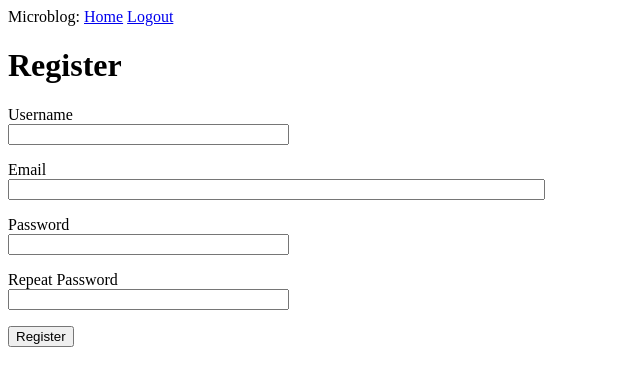
After one commit to fstepien/python-microblog, a Flask app: page /register in a window 1280 px wide. The commit adds this page. Shown: the top 386 px of the page, without its empty margins (0-640 px from the left). Run offline with Flask 2, Linux system fonts and the light colour scheme.

Commit message:
user login and registration

```diff
--- a/app/__init__.py
+++ b/app/__init__.py
@@ -2,10 +2,14 @@ from flask import Flask
 from config import Config
 from flask_sqlalchemy import SQLAlchemy
 from flask_migrate import Migrate
+from flask_login import LoginManager
 
 app = Flask(__name__)
 app.config.from_object(Config)
 db = SQLAlchemy(app)
 migrate = Migrate(app, db)
+login = LoginManager(app)
+login.login_view = 'login'
+
 
 from app import routes, models
--- a/app/forms.py
+++ b/app/forms.py
@@ -1,9 +1,29 @@
 from flask_wtf import FlaskForm
 from wtforms import StringField, PasswordField, BooleanField, SubmitField
-from wtforms.validators import DataRequired
+from wtforms.validators import ValidationError, DataRequired, Email, EqualTo
+from app.models import User
 
 class LoginForm(FlaskForm):
     username = StringField("Username", validators=[DataRequired()])
     password = PasswordField("Password", validators=[DataRequired()])
     remember_me = BooleanField("Remember Me")
     submit = SubmitField("Sign In")
+
+
+class RegistrationForm(FlaskForm):
+    username = StringField('Username', validators=[DataRequired()])
+    email = StringField('Email', validators=[DataRequired(), Email()])
+    password = PasswordField('Password', validators=[DataRequired()])
+    password2 = PasswordField(
+        'Repeat Password', validators=[DataRequired(), EqualTo('password')])
+    submit = SubmitField('Register')
+
+    def validate_username(self, username):
+        user = User.query.filter_by(username=username.data).first()
+        if user is not None:
+            raise ValidationError('Please use a different username.')
+
+    def validate_email(self, email):
+        user = User.query.filter_by(email=email.data).first()
+        if user is not None:
+            raise ValidationError('Please use a different email address.')
--- a/app/routes.py
+++ b/app/routes.py
@@ -1,12 +1,15 @@
-from app import app
-from flask import render_template, flash, redirect, url_for
-from app.forms import LoginForm
+from flask import render_template, flash, redirect, url_for, request
+from flask_login import login_user, logout_user, current_user, login_required
+from werkzeug.urls import url_parse
+from app import app, db
+from app.forms import LoginForm, RegistrationForm
+from app.models import User
 
 
 @app.route('/')
 @app.route('/index')
+@login_required
 def index():
-    user = {'username': 'Miguel'}
     posts = [
         {
             'author': {'username': 'John'},
@@ -17,14 +20,43 @@ def index():
             'body': 'The Avengers movie was so cool!'
         }
     ]
-    return render_template('index.html', title='Home', user=user, posts=posts)
+    return render_template('index.html', title='Home', posts=posts)
 
 
 @app.route('/login', methods=['GET', 'POST'])
 def login():
+    if current_user.is_authenticated:
+        return redirect(url_for('index'))
     form = LoginForm()
     if form.validate_on_submit():
-        flash('Login requested for user {}, remember_me={}'.format(
-            form.username.data, form.remember_me.data))
+        user = User.query.filter_by(username=form.username.data).first()
+        if user is None or not user.check_password(form.password.data):
+            flash('Invalid username or password')
+            return redirect(url_for('login'))
+        login_user(user, remember=form.remember_me.data)
+        next_page = request.args.get('next')
+        if not next_page or url_parse(next_page).netloc != '':
+            next_page = url_for('index')
+        return redirect(next_page)
+    return render_template('login.html', title='Sign In', form=form)
+
+
+@app.route('/logout')
+def logout():
+    logout_user()
+    return redirect(url_for('index'))
+
+
+@app.route('/register', methods=['GET', 'POST'])
+def register():
+    if current_user.is_authenticated:
         return redirect(url_for('index'))
-    return render_template('login.html', title='Sign In', form=form)
+    form = RegistrationForm()
+    if form.validate_on_submit():
+        user = User(username=form.username.data, email=form.email.data)
+        user.set_password(form.password.data)
+        db.session.add(user)
+        db.session.commit()
+        flash('Congratulations, you are now a registered user!')
+        return redirect(url_for('login'))
+    return render_template('register.html', title='Register', form=form)
--- a/app/templates/base.html
+++ b/app/templates/base.html
@@ -12,9 +12,13 @@
     <div>
         Microblog:
         <a href="{{url_for('index')}}">Home</a>
+        {% if current_user.is_anonymnouse %}
         <a href="{{url_for('login')}}">Login</a>
+        {% else %}
+         <a href="{{url_for('logout')}}">Logout</a>
+         {% endif %}
     </div>
-    <hr> {% with messages = get_flashed_messages() %} {% if messages %}
+    {% with messages = get_flashed_messages() %} {% if messages %}
     <ul>
         {% for message in messages %}
         <li>{{ message }}</li>
--- a/app/templates/index.html
+++ b/app/templates/index.html
@@ -6,7 +6,7 @@
 </head>
 
 <body>
-    <h1>Hi, {{ user.username }}!</h1>
+    <h1>Hi, {{ current_user.username }}!</h1>
     {% for post in posts %}
     <div>
         <p>{{ post.author.username }} says:
--- a/app/templates/login.html
+++ b/app/templates/login.html
@@ -21,4 +21,5 @@
     </p>
     <p>{{form.submit()}}</p>
 </form>
+<p>New User? <a href="{{ url_for('register') }}">Click to Register!</a></p>
 {% endblock %}
--- /dev/null
+++ b/app/templates/register.html
@@ -0,0 +1,37 @@
+{% extends "base.html" %}
+
+{% block content %}
+    <h1>Register</h1>
+    <form action="" method="post">
+        {{ form.hidden_tag() }}
+        <p>
+            {{ form.username.label }}<br>
+            {{ form.username(size=32) }}<br>
+            {% for error in form.username.errors %}
+            <span style="color: red;">[{{ error }}]</span>
+            {% endfor %}
+        </p>
+        <p>
+            {{ form.email.label }}<br>
+            {{ form.email(size=64) }}<br>
+            {% for error in form.email.errors %}
+            <span style="color: red;">[{{ error }}]</span>
+            {% endfor %}
+        </p>
+        <p>
+            {{ form.password.label }}<br>
+            {{ form.password(size=32) }}<br>
+            {% for error in form.password.errors %}
+            <span style="color: red;">[{{ error }}]</span>
+            {% endfor %}
+        </p>
+        <p>
+            {{ form.password2.label }}<br>
+            {{ form.password2(size=32) }}<br>
+            {% for error in form.password2.errors %}
+            <span style="color: red;">[{{ error }}]</span>
+            {% endfor %}
+        </p>
+        <p>{{ form.submit() }}</p>
+    </form>
+{% endblock %}
```
Also changed, not shown: app/models.py (+15 -2 lines), app.db.
